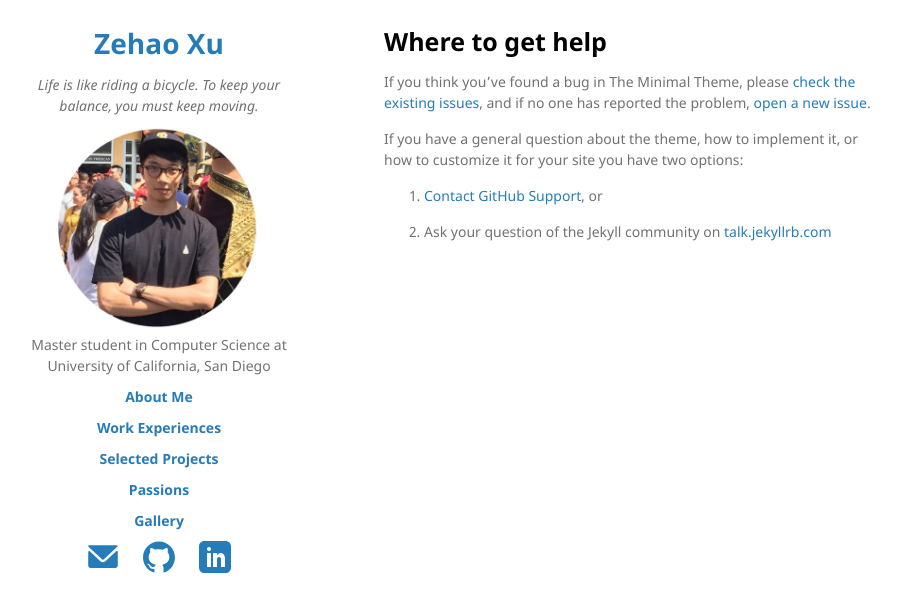
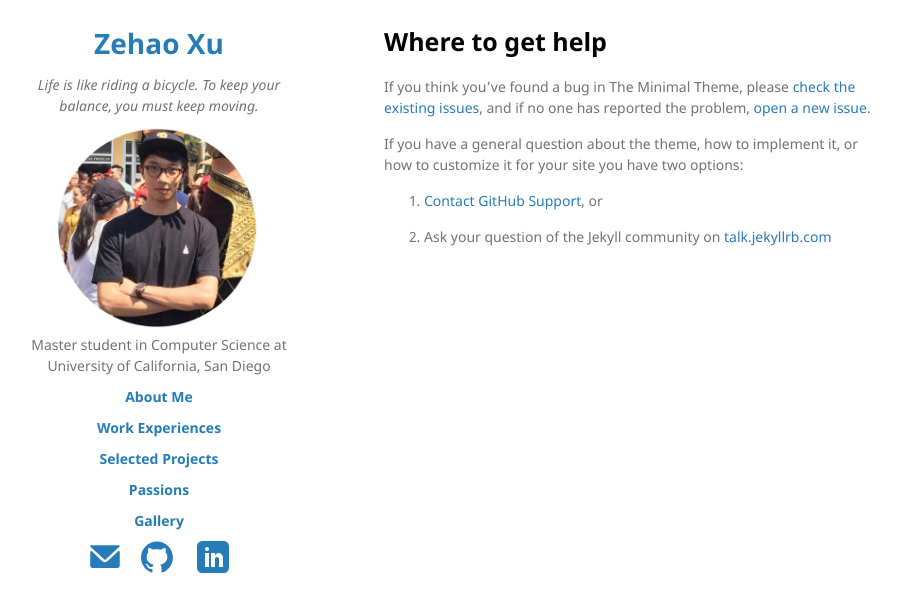
Before and after one commit to ZehaoXU/ZehaoXU.github.io, a Jekyll site: the page built from docs/SUPPORT.md, in a window 1280 px wide. Shown: the top 612 px of the page, without its empty margins (186-1087 px from the left). Built offline with Jekyll 4.4.1, drawn with Linux system fonts in a browser that asks for light colours; nearby versions of some CDN libraries; our own code applies the rules of GitHub Pages for plain Markdown files.

Commit message:
fix some bugs

```diff
--- a/_layouts/default.html
+++ b/_layouts/default.html
@@ -51,9 +51,9 @@
 
         {% if site.show_downloads %}
         <ul class="icons mid">
-          <li><a href="mailto:zexu@eng.ucsd.edu"><img src="../assets/img/email.svg" /></strong></a></li>
-          <li><a href="https://github.com/ZehaoXU"><img src="../assets/img/github.svg" /></a></li>
-          <li><a href="https://www.linkedin.com/in/zehao-xu-aa082a191"><img src="../assets/img/linkedin.svg"></a></li>
+          <li><a href="mailto:zexu@eng.ucsd.edu"><div id="email"></div></a?</li>
+          <li><a href="https://github.com/ZehaoXU"><div id="github"></div></a></li>
+          <li><a href="https://www.linkedin.com/in/zehao-xu-aa082a191"><div id="linkedin"></div></a></li>
         </ul>
         {% endif %}
 
--- a/assets/css/style.scss
+++ b/assets/css/style.scss
@@ -3,17 +3,23 @@
 
 @import "jekyll-theme-minimal";
 
-h1, h2{
+strong {
+    color: #727272;
+}
+
+h1{
     margin: 0 0 15px;
 }
 
 h2 {
+    margin: 10px, 0;
     color: #000000;
     font-size: 25px; }
 
 h3{
     margin: 0 0 15px;
     padding: 5px 0 0 0;
+    font-size: 18px;
 }
 
 .mid {
@@ -57,7 +63,31 @@ body ul.icons li {
     overflow: hidden;
 }
 
-body ul.icons li a:hover a:focus img {
-    transform: translateY(-50px);
-    filter: drop-shadow(#069 0 50px);
+body ul.icons li div {
+    height: 32px;
+    width: 32px;
 }
+
+body ul.icons li div#email {
+    background-image: url(../../assets/img/email.svg)
+}
+
+body ul.icons li div#github {
+    background-image: url(../../assets/img/github.svg)
+}
+
+body ul.icons li div#linkedin {
+    background-image: url(../../assets/img/linkedin.svg)
+}
+
+body ul.icons li a:hover div#email {
+    background-image: url(../../assets/img/email_hover.svg)
+}
+
+body ul.icons li a:hover div#github {
+    background-image: url(../../assets/img/github_hover.svg)
+}
+
+body ul.icons li a:hover div#linkedin {
+    background-image: url(../../assets/img/linkedin_hover.svg)
+}
```
Also changed, not shown: gallery.md (+1 -2 lines), index.md (+5 -5 lines), 2 other files.
